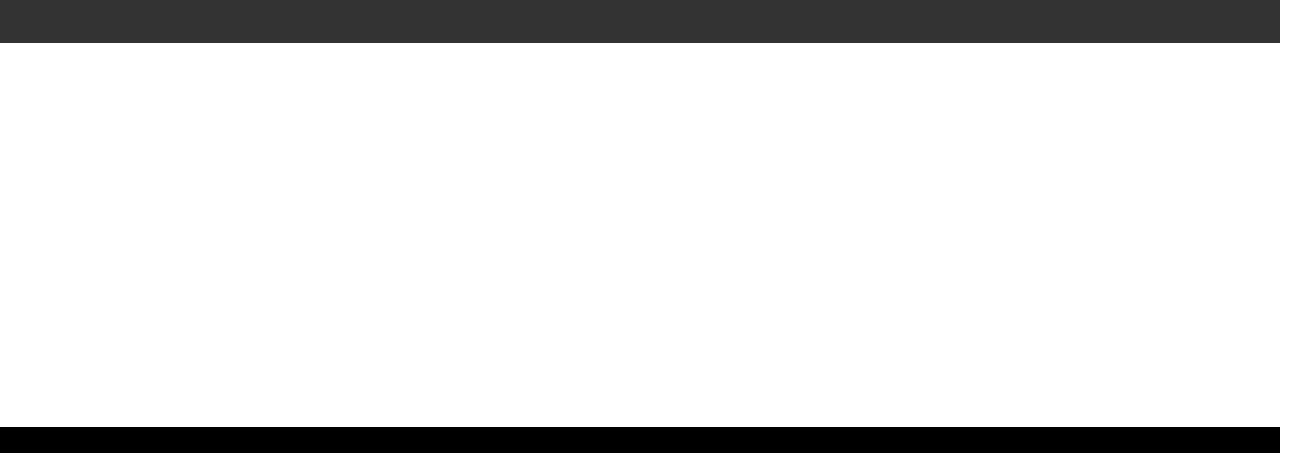
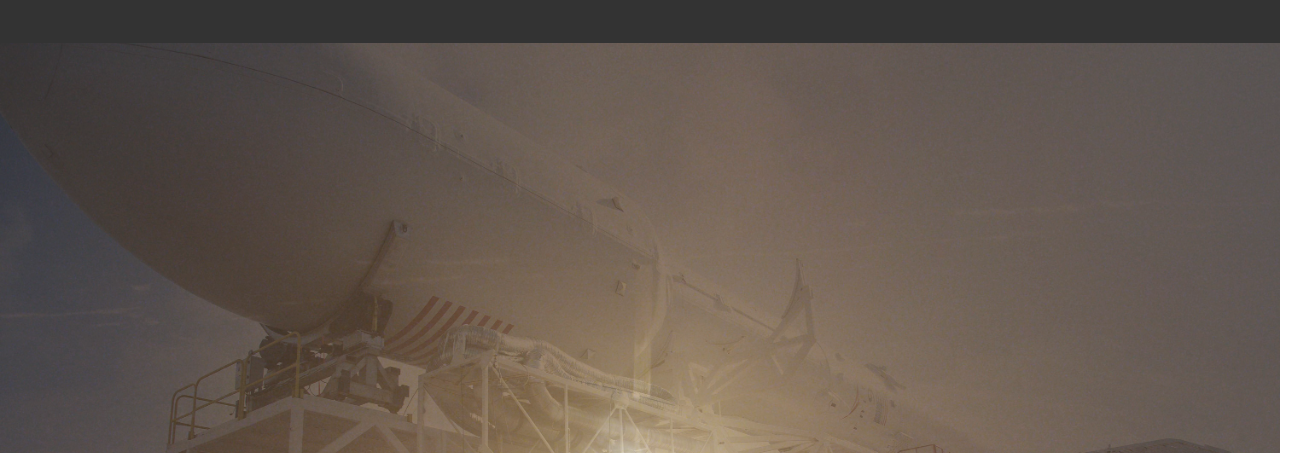
Before and after one commit to pkeutelian/pkeu-net, a website: page dev/projects.html in a window 1280 px wide. Shown: the top 453 px of the page, 1305 px wide, since content can reach past the window. Drawn offline with nearby package versions, Linux system fonts and the light colour scheme.

Commit message:
Added images to projects pages Issues:#6

```diff
--- a/dev/projects.html
+++ b/dev/projects.html
@@ -14,6 +14,8 @@
 		<link rel="import" href="bower_components/paper-card/paper-card.html">
 		<link rel="import" href="bower_components/iron-collapse/iron-collapse.html">
 		<link rel="import" href="bower_components/iron-image/iron-image.html">
+		<link rel="stylesheet" type="text/css" href="http://cdn.jsdelivr.net/jquery.slick/1.6.0/slick.css"/>
+		<link rel="stylesheet" type="text/css" href="http://cdn.jsdelivr.net/jquery.slick/1.6.0/slick-theme.css"/>
 		<! End imports lines>
 		<link rel='stylesheet' type='text/css' href="css/style.css">
 		<!link rel="import" href="build.html">
@@ -26,7 +28,12 @@
 				<script src="http://www.pkeu.net/topmenu.js"></script>
 			</div>
 			<div class="fit project-list">
-				<div style="width:100%; height:59%; min-height:24em;"></div>
+				<div class="project-carousel"> <!--style="width:100%; height:59%; min-height:24em;"-->
+				<!style="width:100%; height:59%; min-height:24em;" sizing="cover">
+					<div><iron-image style="width:100%; min-height:48em;" sizing="cover" src="img/projhead/23271687254_5e64d726ba_o.jpg"><!/iron-image></div>
+					<div><iron-image style="width:100%; min-height:48em;" sizing="cover" src="img/projhead/23779739773_6ca529e660_o.jpg"><!/iron-image></div>
+					<div><iron-image style="width:100%; min-height:48em;" sizing="cover" src="img/projhead/24151425850_1cb6040569_o.jpg"><!/iron-image></div>
+				</div>
 				<!iron-image style="width:100%; height:59%; min-height:24em;" sizing="cover" src="images/stock-transfer-banner.jpg"><!/iron-image>
 				<!iron-image autoplay loop muted style="width:100%; height:59%; min-height:24em;" sizing="cover" src="vid/launch.mp4"><!/iron-image>
 				<div class="list-item spacer" style="background:black;">
@@ -71,6 +78,22 @@
 				<p><hr width="38%">
 			</div>
 		</paper-header-panel>
+		<script type="text/javascript" src="http://code.jquery.com/jquery-1.11.0.min.js"></script>
+	<script type="text/javascript" src="http://code.jquery.com/jquery-migrate-1.2.1.min.js"></script>
+		<script type="text/javascript" src="http://cdn.jsdelivr.net/jquery.slick/1.6.0/slick.min.js"></script>
+		<script type="text/javascript">
+			$(document).ready(function(){
+				$('.project-carousel').slick({
+					dots: false,
+					infinite: true,
+					speed: 500,
+					fade: true,
+					cssEase: 'linear',
+					autoplay: true,
+					autoplaySpeed: 5000,
+				});
+			});
+		</script>
 		<script>
 		  (function(i,s,o,g,r,a,m){i['GoogleAnalyticsObject']=r;i[r]=i[r]||function(){
 		  (i[r].q=i[r].q||[]).push(arguments)},i[r].l=1*new Date();a=s.createElement(o),
```
Also changed, not shown: dev/img/projhead/23271687254_5e64d726ba_o.jpg (added), dev/img/projhead/23779739773_6ca529e660_o.jpg (added), dev/img/projhead/CNCBoard.JPG (added), dev/img/projhead/PFHIIPERRetouched1.png (added), 1 other file.
